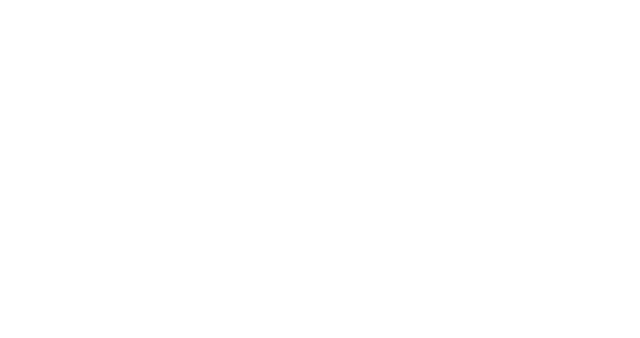
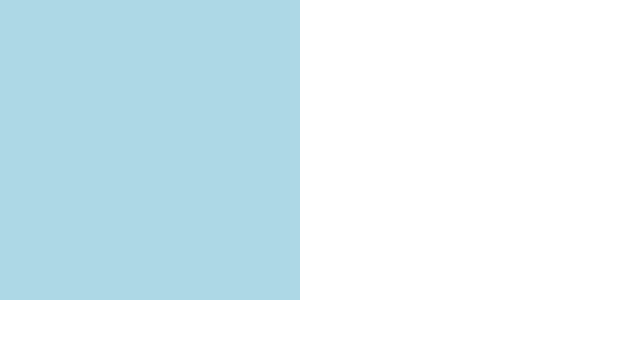
Before and after one commit to yujinkim11/first_git, a plain HTML site: page index.html in a window 1280 px wide. Shown: the whole page, without its empty margins (0-640 px from the left). Drawn offline with Linux system fonts and the light colour scheme.

Commit message:
create_box

```diff
--- a/index.html
+++ b/index.html
@@ -5,8 +5,26 @@
     <meta http-equiv="X-UA-Compatible" content="IE=edge">
     <meta name="viewport" content="width=device-width, initial-scale=1.0">
     <title>index</title>
+
+    <style>
+
+        *{
+            margin: 0;
+            padding: 0;
+        }
+
+        .box{
+            width: 300px;
+            height: 300px;
+            background-color: lightblue;
+        }
+
+
+    </style>
 </head>
 <body>
 
+    <div class="box"></div>
+
 </body>
 </html>
```
